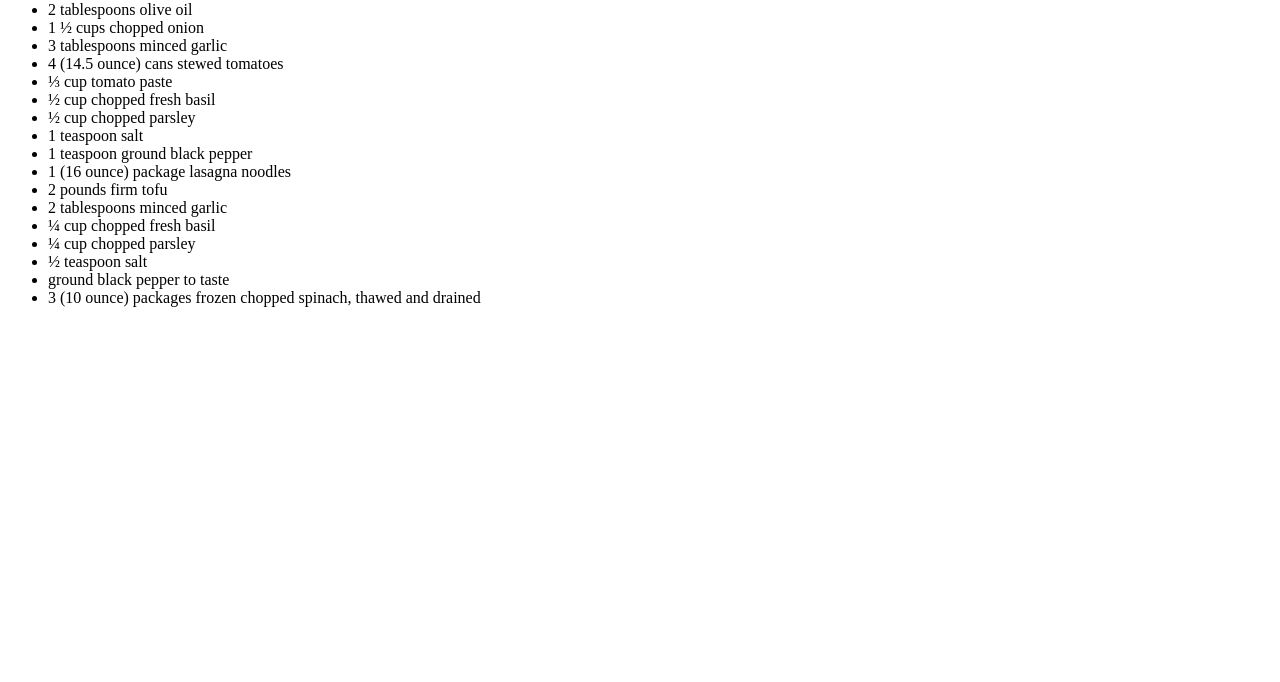
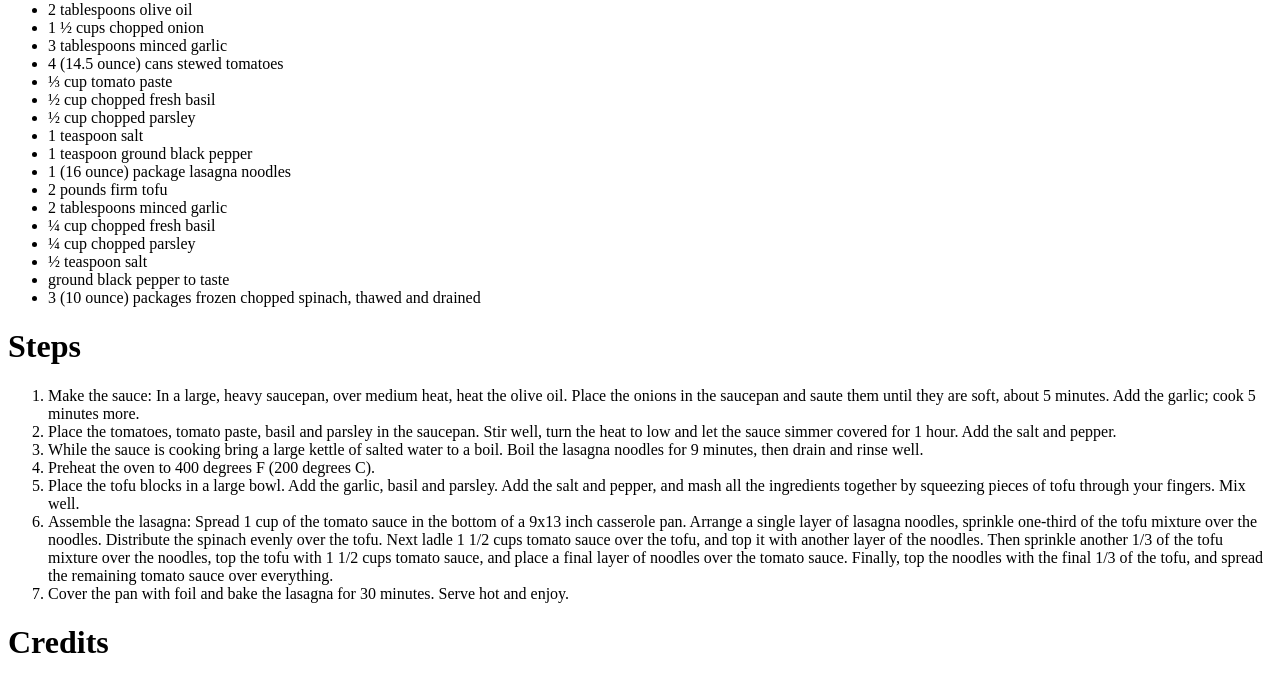
Before and after one commit to ttheodinproject/odin-recipes2, a plain HTML site: page recipes/lasagna.html in a window 1280 px wide. Shown: the part 561-1243 px from the top of the page. Before the commit the page ends 884 px from the top, so only its background shows below. Drawn offline with Linux system fonts and the light colour scheme.

Commit message:
Add steps to lasagna.html

```diff
--- a/recipes/lasagna.html
+++ b/recipes/lasagna.html
@@ -30,5 +30,17 @@
         <li>ground black pepper to taste</li>
         <li>3 (10 ounce) packages frozen chopped spinach, thawed and drained</li>
     </ul>
+    <h1>Steps</h1>
+    <ol>
+        <li>Make the sauce: In a large, heavy saucepan, over medium heat, heat the olive oil. Place the onions in the saucepan and saute them until they are soft, about 5 minutes. Add the garlic; cook 5 minutes more.</li>
+        <li>Place the tomatoes, tomato paste, basil and parsley in the saucepan. Stir well, turn the heat to low and let the sauce simmer covered for 1 hour. Add the salt and pepper.</li>
+        <li>While the sauce is cooking bring a large kettle of salted water to a boil. Boil the lasagna noodles for 9 minutes, then drain and rinse well.</li>
+        <li>Preheat the oven to 400 degrees F (200 degrees C).</li>
+        <li>Place the tofu blocks in a large bowl. Add the garlic, basil and parsley. Add the salt and pepper, and mash all the ingredients together by squeezing pieces of tofu through your fingers. Mix well.</li>
+        <li>Assemble the lasagna: Spread 1 cup of the tomato sauce in the bottom of a 9x13 inch casserole pan. Arrange a single layer of lasagna noodles, sprinkle one-third of the tofu mixture over the noodles. Distribute the spinach evenly over the tofu. Next ladle 1 1/2 cups tomato sauce over the tofu, and top it with another layer of the noodles. Then sprinkle another 1/3 of the tofu mixture over the noodles, top the tofu with 1 1/2 cups tomato sauce, and place a final layer of noodles over the tomato sauce. Finally, top the noodles with the final 1/3 of the tofu, and spread the remaining tomato sauce over everything.</li>
+        <li>Cover the pan with foil and bake the lasagna for 30 minutes. Serve hot and enjoy.</li>
+    </ol>
+    <h1>Credits</h1>
+    <p></p>
 </body>
 </html>
```
